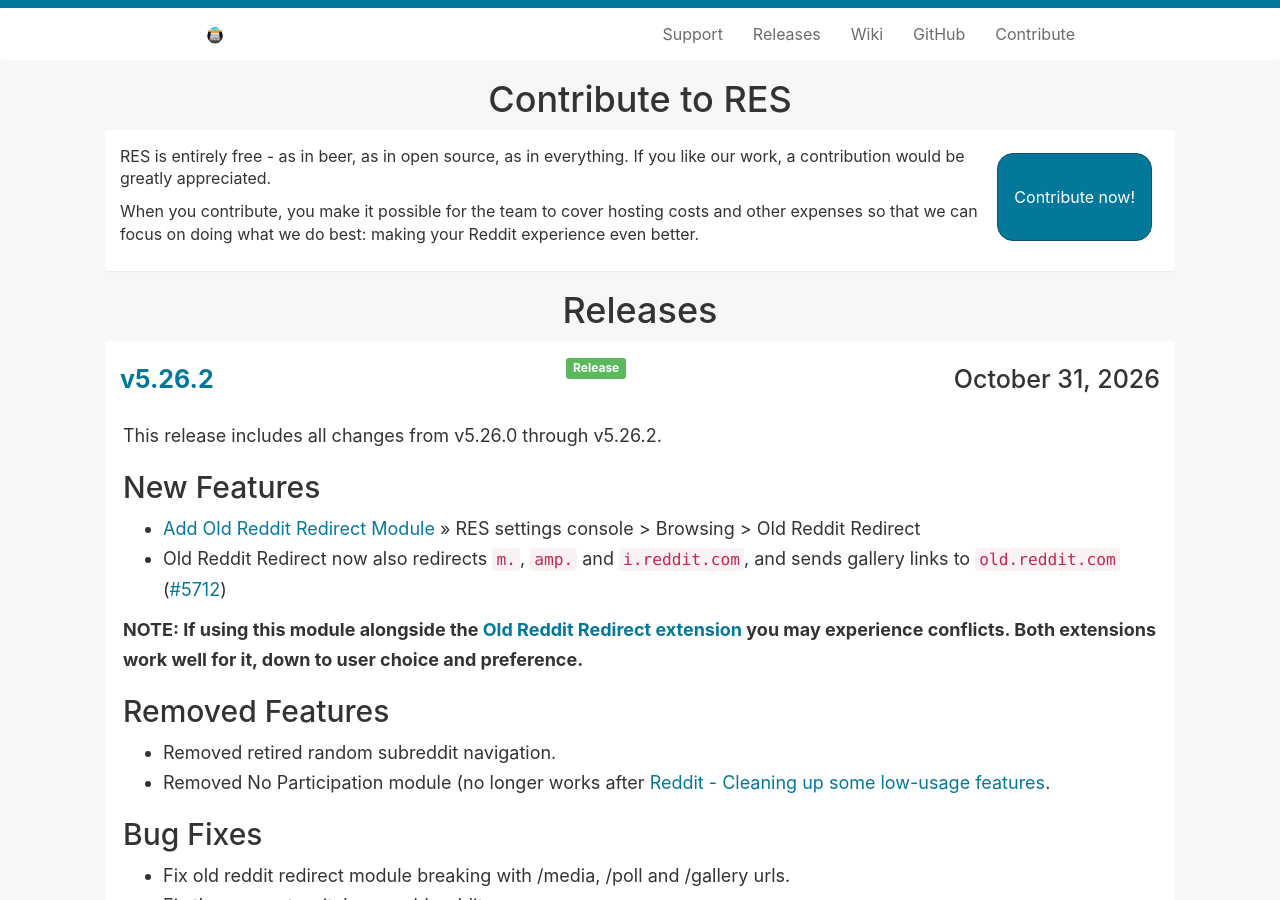
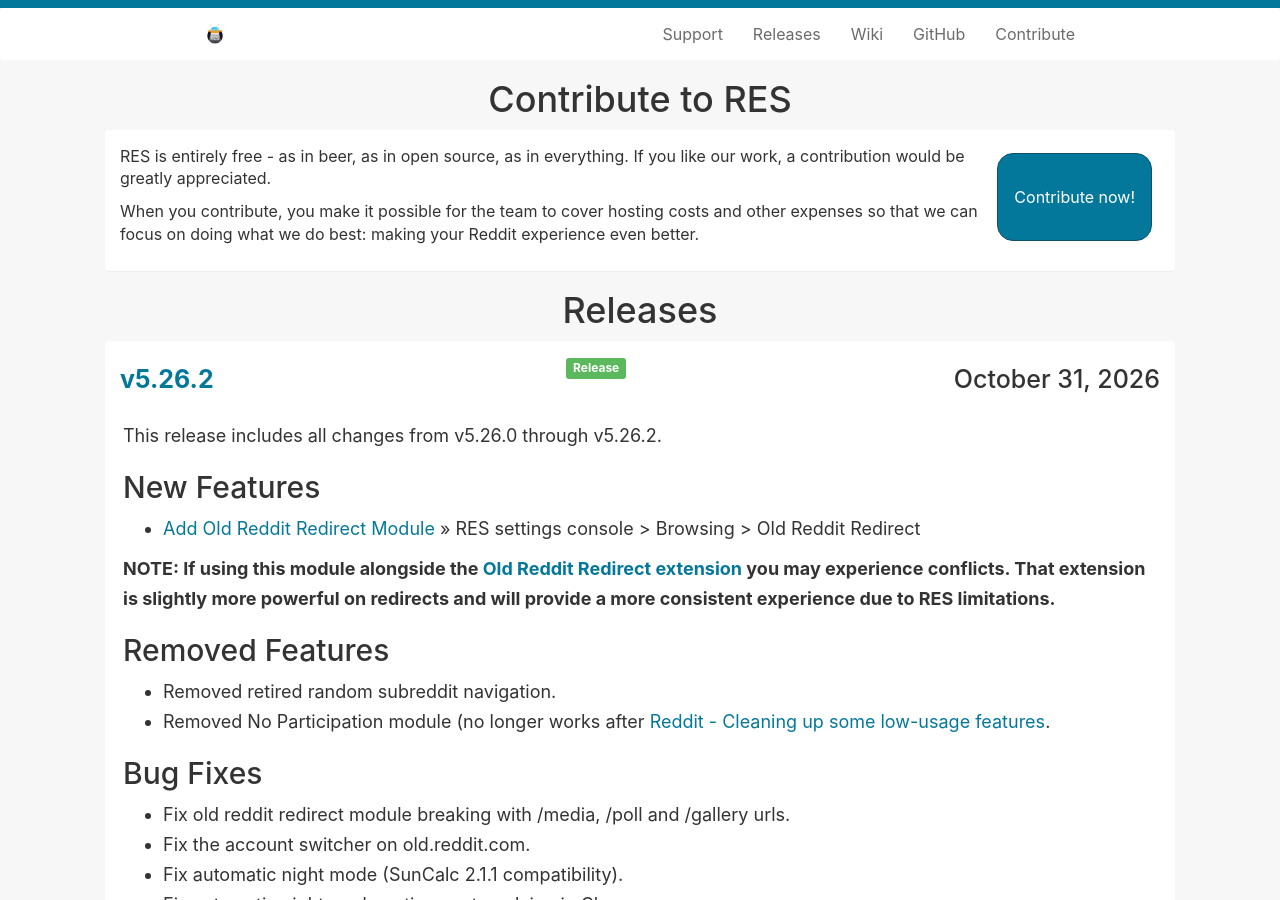
Before and after one commit to Reddit-Enhancement-Suite/Reddit-Enhancement-Suite.github.io, a Jekyll site: the page built from releases.html, in a window 1280 px wide and 900 px high. Built offline with Jekyll 4.4.1, drawn with Linux system fonts in a browser that asks for light colours.

Commit message:
Update note on Old Reddit Redirect module conflicts
Clarified note about conflicts with Old Reddit Redirect extension.

```diff
--- a/_posts/2026-10-31-5262.md
+++ b/_posts/2026-10-31-5262.md
@@ -11,9 +11,8 @@
 ### New Features
 
 - [Add Old Reddit Redirect Module](https://old.reddit.com/r/Enhancement/#res:settings/oldRedditRedirect) >> RES settings console > Browsing > Old Reddit Redirect
-- Old Reddit Redirect now also redirects `m.`, `amp.` and `i.reddit.com`, and sends gallery links to `old.reddit.com` ([#5712](https://github.com/honestbleeps/Reddit-Enhancement-Suite/pull/5712))
 
-**NOTE: If using this module alongside the [Old Reddit Redirect extension](https://github.com/tom-james-watson/old-reddit-redirect) you may experience conflicts. Both extensions work well for it, down to user choice and preference.**
+**NOTE: If using this module alongside the [Old Reddit Redirect extension](https://github.com/tom-james-watson/old-reddit-redirect) you may experience conflicts. That extension is slightly more powerful on redirects and will provide a more consistent experience due to RES limitations.**
 
 ### Removed Features
 
```
